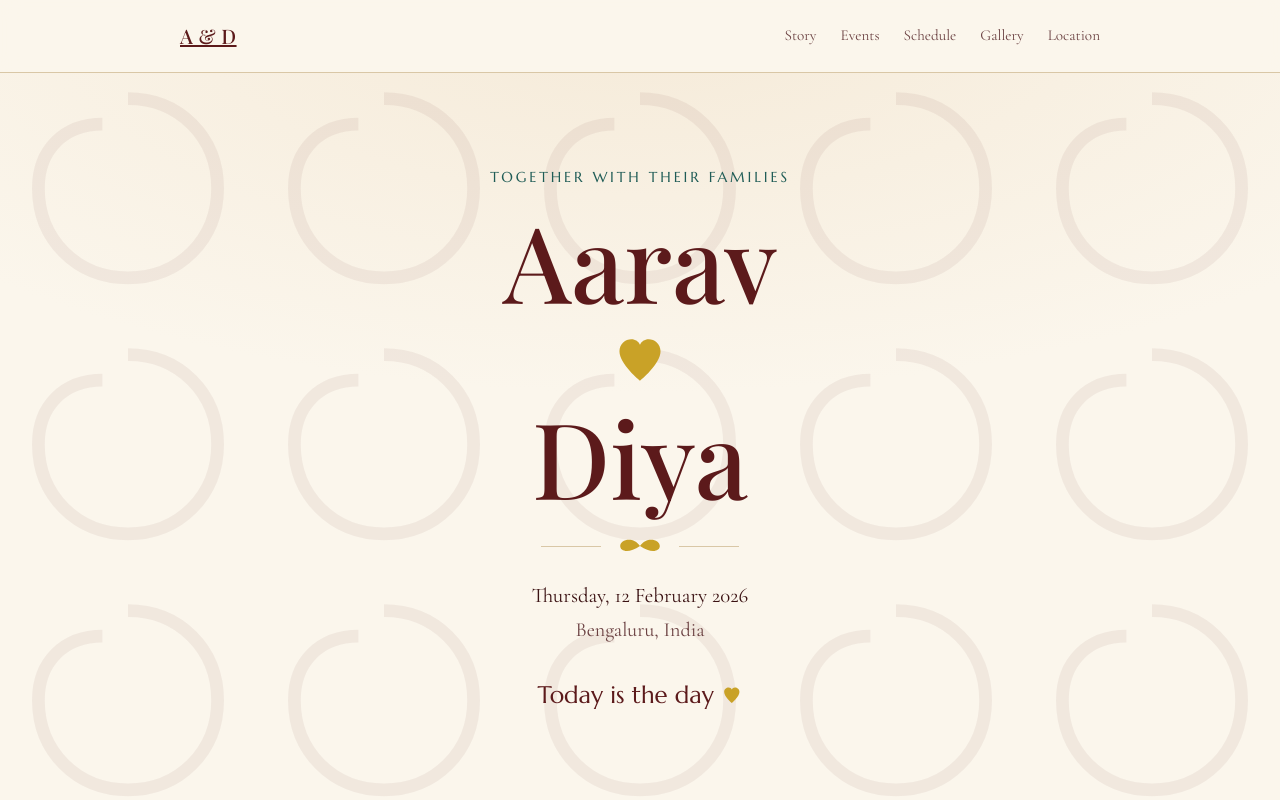
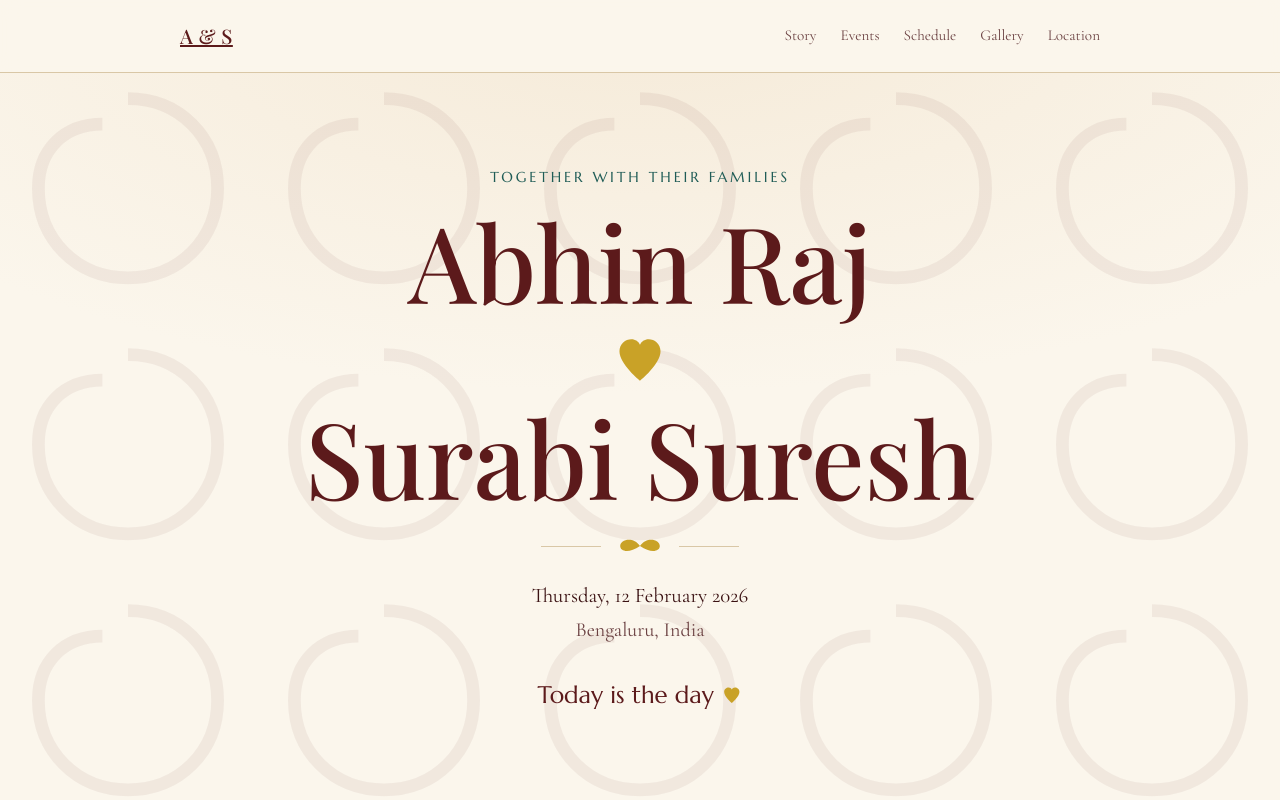
Before and after one commit to wellforge/wedding, a plain HTML site: page index.html in a window 1280 px wide. Shown: the top 800 px of the page. Drawn offline with nearby package versions, Linux system fonts and the light colour scheme.

Commit message:
Update Name

```diff
--- a/index.html
+++ b/index.html
@@ -3,11 +3,11 @@
 <head>
 <meta charset="UTF-8" />
 <meta name="viewport" content="width=device-width, initial-scale=1, viewport-fit=cover" />
-<title>Aarav & Diya — Wedding Invitation</title>
+<title>Abhin Raj & Surabi Suresh — Wedding Invitation</title>
 
 <!-- ============ SOCIAL SHARE PREVIEW (WhatsApp / Instagram card) ============ -->
 <!-- EDIT these two + og:image once you deploy, so shared links look nice -->
-<meta property="og:title" content="Aarav & Diya are getting married" />
+<meta property="og:title" content="Abhin Raj & Surabi Suresh are getting married" />
 <meta property="og:description" content="Join us on 12 February 2026 in Bengaluru" />
 <meta property="og:type" content="website" />
 <!-- <meta property="og:image" content="https://YOURNAME.github.io/images/cover.jpg" /> -->
@@ -327,7 +327,7 @@ footer .btn:hover { opacity: .85; }
   </svg>
   <div class="wrap reveal">
     <p class="kicker" data-k>Together with their families</p>
-    <h1 class="names"><span data-p1>Aarav</span><span class="amp" aria-label="and"><svg viewBox="0 0 24 24" aria-hidden="true"><path d="M12 21s-8.5-6.9-8.5-12.2C3.5 5.7 6 3.8 8.4 3.8c1.7 0 3.1 1 3.6 2.3.5-1.3 1.9-2.3 3.6-2.3 2.4 0 4.9 1.9 4.9 5C20.5 14.1 12 21 12 21z"/></svg></span><span data-p2>Diya</span></h1>
+    <h1 class="names"><span data-p1>Abhin Raj</span><span class="amp" aria-label="and"><svg viewBox="0 0 24 24" aria-hidden="true"><path d="M12 21s-8.5-6.9-8.5-12.2C3.5 5.7 6 3.8 8.4 3.8c1.7 0 3.1 1 3.6 2.3.5-1.3 1.9-2.3 3.6-2.3 2.4 0 4.9 1.9 4.9 5C20.5 14.1 12 21 12 21z"/></svg></span><span data-p2>Surabi Suresh</span></h1>
     <div class="divider"><span class="rule"></span><svg viewBox="0 0 40 20"><path d="M20 10c-6-9-18-6-18 0 0 5 8 7 18 0 10 7 18 5 18 0 0-6-12-9-18 0z" fill="currentColor"/></svg><span class="rule"></span></div>
     <p class="meta" data-date>Thursday, 12 February 2026</p>
     <p class="place" data-city>Bengaluru, India</p>
@@ -422,7 +422,7 @@ footer .btn:hover { opacity: .85; }
 <footer>
   <div class="wrap">
     <div class="divider"><span class="rule"></span><svg viewBox="0 0 40 20"><path d="M20 10c-6-9-18-6-18 0 0 5 8 7 18 0 10 7 18 5 18 0 0-6-12-9-18 0z" fill="currentColor"/></svg><span class="rule"></span></div>
-    <p class="hash" data-hashtag>#AaravWedsDiya</p>
+    <p class="hash" data-hashtag>#Abhin RajWedsSurabi Suresh</p>
     <p data-fam>With love, the Sharma & Nair families</p>
     <p class="foot-q">Questions? Reach <span data-contact-name>the family</span></p>
     <div class="btn-row">
@@ -442,9 +442,9 @@ footer .btn:hover { opacity: .85; }
    Change the text/links here and the whole page updates.
    ======================================================================== */
 const CONFIG = {
-  partner1: "Aarav",
-  partner2: "Diya",
-  hashtag: "#AaravWedsDiya",
+  partner1: "Abhin Raj",
+  partner2: "Surabi Suresh",
+  hashtag: "#Abhin RajWedsSurabi Suresh",
   families: "With love, the Sharma & Nair families",
 
   // Big couple photo shown faintly behind the names at the top.
```
